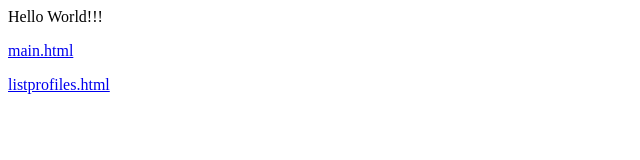
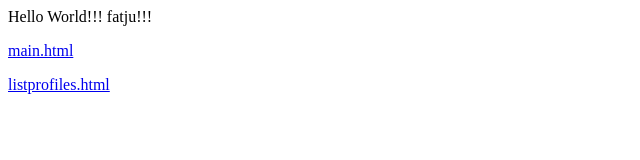
Before and after one commit to pleungms/pleungtestapp, a website: page public/index.html in a window 1280 px wide. Shown: the full height of the page, 0-640 px from the left. Drawn offline with Linux system fonts and the light colour scheme.

Commit message:
Update index.html

```diff
--- a/public/index.html
+++ b/public/index.html
@@ -4,7 +4,7 @@
 
 <body>
 
-Hello World!!!
+Hello World!!! fatju!!!
 <p><a href="/public/main.html">main.html</a></p>
 <p><a href="/public/listprofiles.html">listprofiles.html</a></p>
 
```
